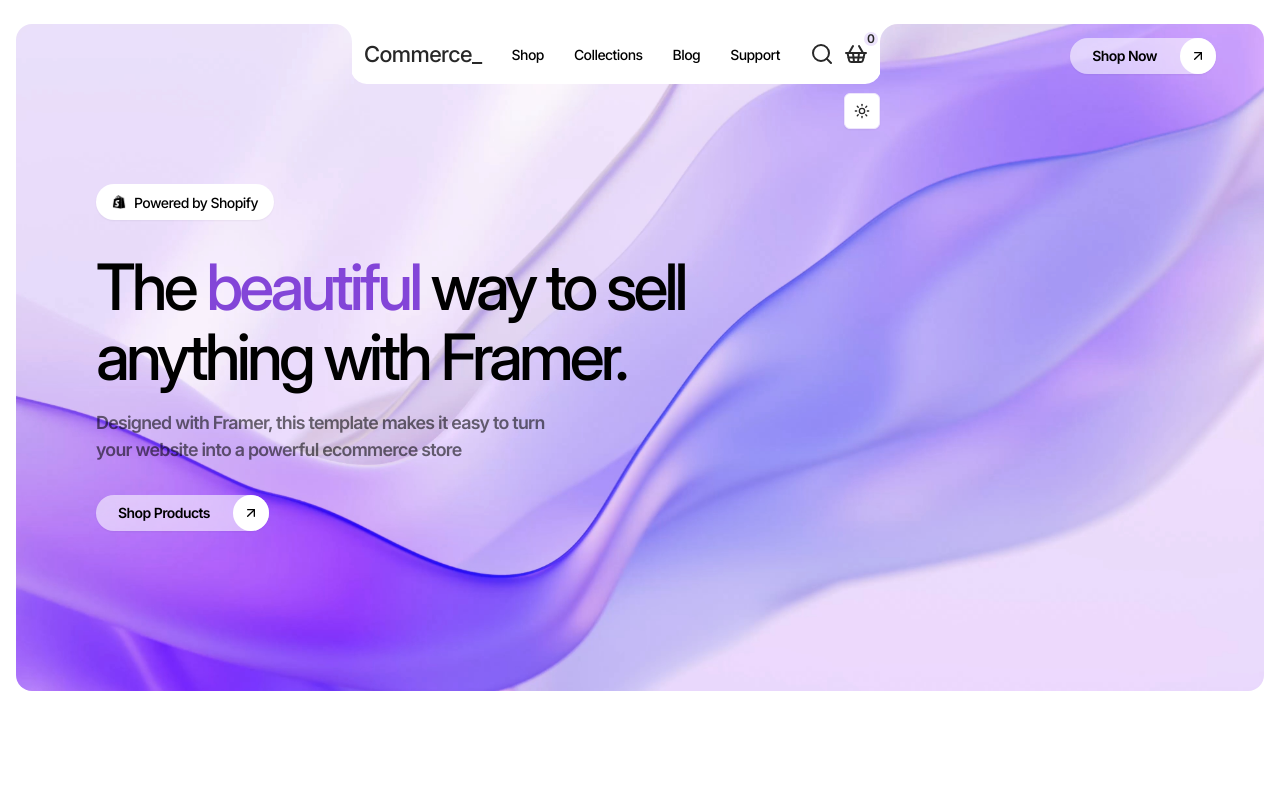
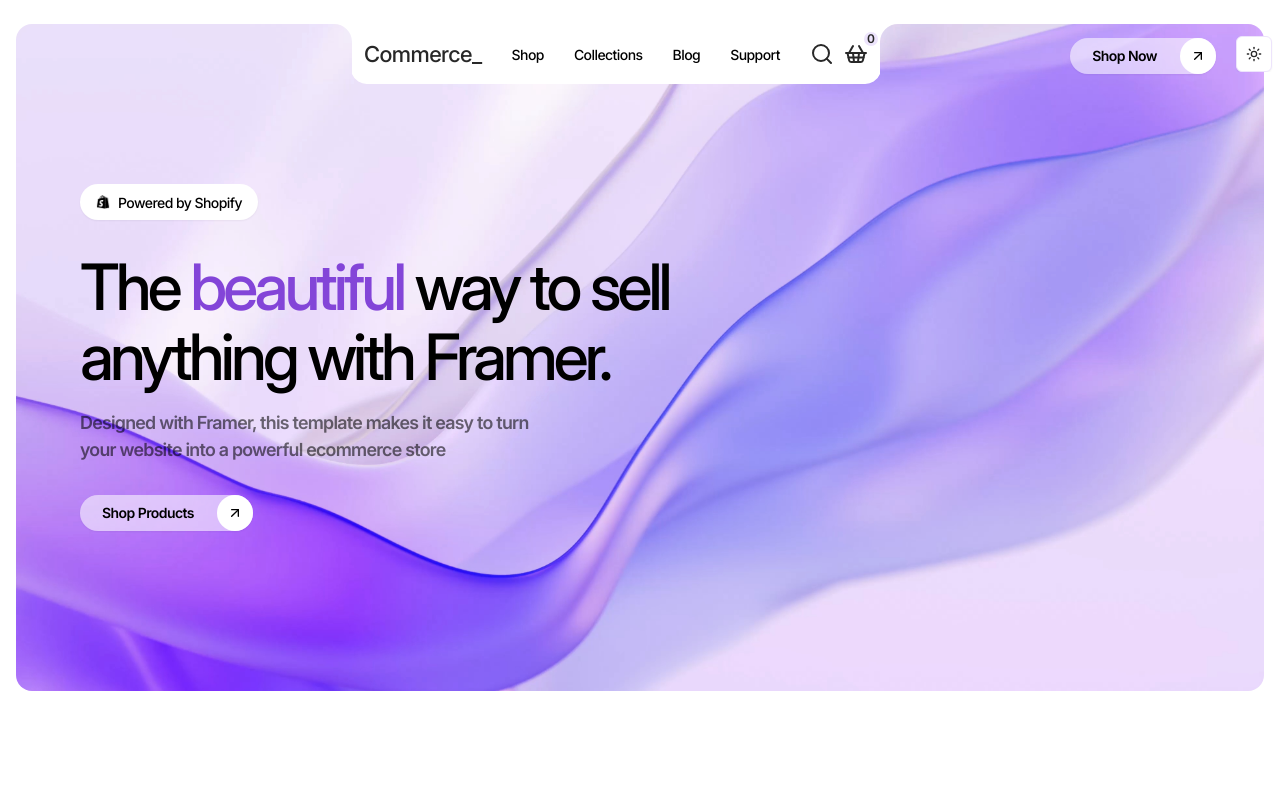
Before and after one commit to Hustle-Devs/commerce-store, a Next.js app: page / in a window 1280 px wide. Shown: the top 800 px of the page. Built offline with nearby package versions, Linux system fonts and the light colour scheme.

Commit message:
fix: Toggle Position

```diff
--- a/src/app/globals.css
+++ b/src/app/globals.css
@@ -81,7 +81,7 @@ body {
 
 @layer utilities {
   .container {
-    @apply mx-auto px-4 md:px-4 max-w-full lg:max-w-[1280px] overflow-hidden;
+    @apply mx-auto px-4 lg:px-0 max-w-full lg:max-w-[1280px] overflow-hidden;
   }
 
   h1 {
--- a/src/components/layout/Navbar.tsx
+++ b/src/components/layout/Navbar.tsx
@@ -85,10 +85,10 @@ export default function Navbar() {
               ))}
             </div>
             <div className="z-50 flex items-center gap-2.5">
-              <span className="hover:text-accent">
+              <span className="hover:text-accent cursor-pointer">
                 <Search />
               </span>
-              <span className="relative hover:text-accent">
+              <span className="relative hover:text-accent cursor-pointer">
                 <ShoppingBasket />
                 <span className="nav-counter">0</span>
               </span>
@@ -163,6 +163,7 @@ export default function Navbar() {
             </Link>
 
             {/* Right: Hamburger */}
+            <div className="flex justify-center items-center gap-2">
               <button
                 onClick={() => setIsToggleOpen(!isToggleOpen)}
                 aria-label="Toggle navigation"
@@ -175,31 +176,20 @@ export default function Navbar() {
                 <span className="block bg-slate-900 dark:bg-white my-1 w-6 h-0.5 transition-transform duration-300" />
                 <span className="block bg-slate-900 dark:bg-white w-6 h-0.5 transition-transform duration-300" />
               </button>
+
+              <ThemeToggle />
             </div>
           </div>
-        {/* <div className="lg:hidden top-6 z-50 fixed bg-gray-200 w-full">
-          <div className="lg:hidden top-6 right-16 z-50 fixed">
-            <button
-              onClick={() => setIsToggleOpen(!isToggleOpen)}
-              aria-label="Toggle navigation"
-              className={cn(
-                "relative h-10 w-10 flex flex-col justify-center items-center ",
-                isToggleOpen &&
-                  "[&_span:nth-child(1)]:rotate-45 [&_span:nth-child(2)]:opacity-0 [&_span:nth-child(3)]:-rotate-45 hidden"
-              )}
-            >
-              <span className="block bg-slate-900 dark:bg-white w-6 h-0.5 transition" />
-              <span className="block bg-slate-900 dark:bg-white my-1 w-6 h-0.5 transition" />
-              <span className="block bg-slate-900 dark:bg-white w-6 h-0.5 transition" />
-            </button>
         </div>
-        </div> */}
+      </nav>
 
       {/* Theme toggle */}
-        <div className="top-[61px] right-2 fixed lg:mx-6 my-2">
+
+      <div className="hidden top-0 left-1/2 z-40 fixed lg:flex justify-end items-center my-9 -translate-x-1/2 container">
+        <div className="z-50 lg:pr-6 xl:pr-2">
           <ThemeToggle />
         </div>
-      </nav>
+      </div>
     </>
   );
 }
```
Lines whose indentation alone changed are shown as unchanged.
